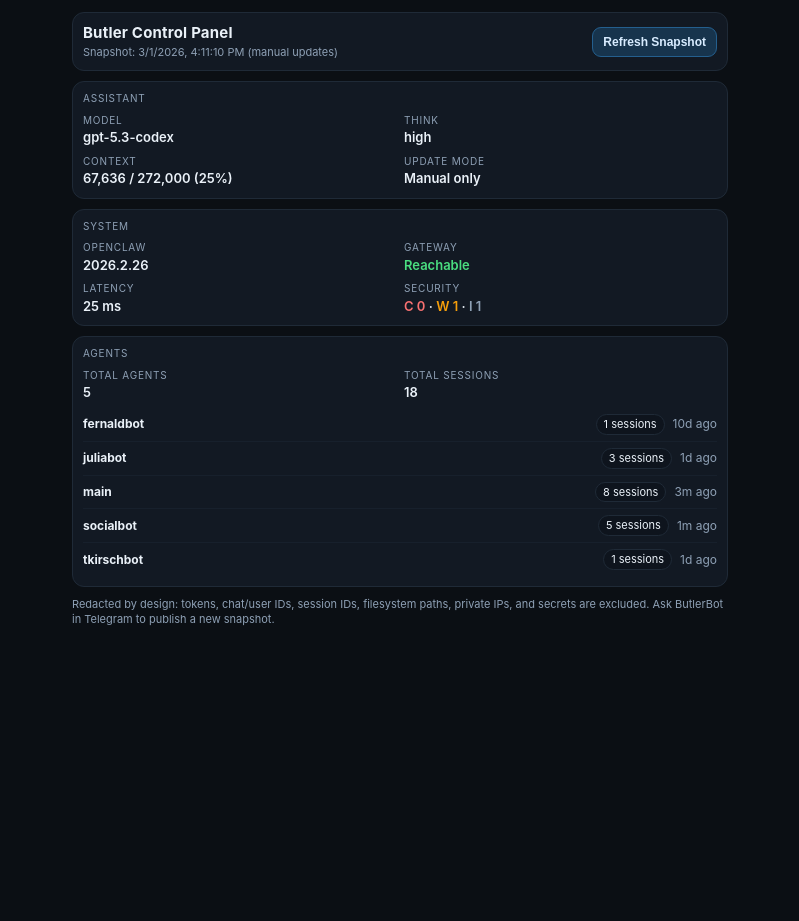
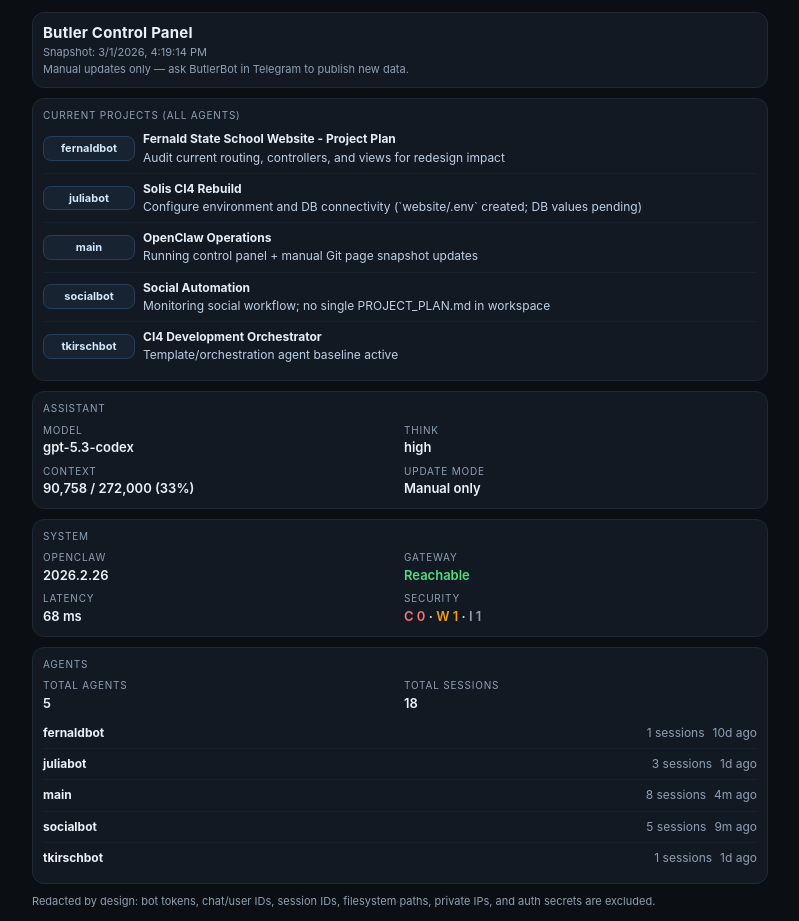
Before and after one commit to tomkirsch/border-bot, a plain HTML site: page index.html in a window 1280 px wide. Shown: the whole page, without its empty margins (240-1039 px from the left). Before the commit the page ends 800 px from the top, so only its background shows below. Drawn offline with Linux system fonts and the light colour scheme.

Commit message:
Move project status to top and remove web refresh button

```diff
--- a/index.html
+++ b/index.html
@@ -11,7 +11,6 @@
       --muted: #8ea0b5;
       --text: #eaf1f8;
       --line: #1f2a37;
-      --accent: #3ea6ff;
       --ok: #4ade80;
       --warn: #f59e0b;
       --bad: #f87171;
@@ -28,7 +27,7 @@
     }
 
     .wrap {
-      max-width: 680px;
+      max-width: 760px;
       margin: 0 auto;
       padding: 12px;
       display: grid;
@@ -42,13 +41,6 @@
       padding: 10px;
     }
 
-    .top {
-      display: flex;
-      align-items: center;
-      justify-content: space-between;
-      gap: 8px;
-    }
-
     h1 {
       margin: 0;
       font-size: 15px;
@@ -60,27 +52,6 @@
       margin-top: 2px;
       font-size: 11px;
       color: var(--muted);
-    }
-
-    button {
-      border: 1px solid #245f8e;
-      background: #17344d;
-      color: #d8ecff;
-      border-radius: 9px;
-      font-size: 12px;
-      font-weight: 600;
-      padding: 7px 10px;
-      cursor: pointer;
-      white-space: nowrap;
-    }
-
-    button:active { transform: translateY(1px); }
-
-    .grid {
-      display: grid;
-      grid-template-columns: 1fr 1fr;
-      gap: 8px;
-      margin-top: 8px;
     }
 
     .k {
@@ -97,29 +68,53 @@
       word-break: break-word;
     }
 
-    .pill {
-      display: inline-block;
-      padding: 2px 7px;
-      border-radius: 999px;
-      font-size: 11px;
-      border: 1px solid var(--line);
-      background: #0e141d;
+    .grid {
+      display: grid;
+      grid-template-columns: 1fr 1fr;
+      gap: 8px;
+      margin-top: 8px;
     }
 
     .row {
       display: grid;
-      grid-template-columns: 1fr auto auto;
       gap: 8px;
       align-items: center;
       font-size: 12px;
-      padding: 6px 0;
+      padding: 7px 0;
       border-bottom: 1px solid #17202c;
     }
 
     .row:last-child { border-bottom: 0; }
 
+    .project-row {
+      grid-template-columns: 92px 1fr;
+    }
+
+    .agent-tag {
+      font-size: 11px;
+      color: #d2e8ff;
+      background: #172331;
+      border: 1px solid #27405a;
+      border-radius: 8px;
+      padding: 4px 6px;
+      text-align: center;
+      font-weight: 700;
+      text-transform: lowercase;
+    }
+
+    .p-name {
+      font-size: 12px;
+      font-weight: 700;
+      color: #e5eef8;
+    }
+
+    .p-status {
+      margin-top: 2px;
+      font-size: 12px;
+      color: #bdd0e5;
+    }
+
     .muted { color: var(--muted); }
-
     .ok { color: var(--ok); }
     .warn { color: var(--warn); }
     .bad { color: var(--bad); }
@@ -137,26 +132,28 @@
       padding: 8px;
       font-size: 12px;
       display: none;
+      margin-top: 8px;
     }
 
-    @media (max-width: 520px) {
+    @media (max-width: 560px) {
       .grid { grid-template-columns: 1fr; }
-      .row { grid-template-columns: 1fr auto; }
-      .row .muted { display: none; }
+      .project-row { grid-template-columns: 1fr; }
+      .agent-tag { width: fit-content; }
     }
   </style>
 </head>
 <body>
   <main class="wrap">
     <section class="card">
-      <div class="top">
-        <div>
-          <h1>Butler Control Panel</h1>
-          <div id="generated" class="sub">Loading snapshot…</div>
-        </div>
-        <button id="reloadBtn" type="button">Refresh Snapshot</button>
-      </div>
+      <h1>Butler Control Panel</h1>
+      <div id="generated" class="sub">Loading snapshot…</div>
+      <div class="sub">Manual updates only — ask ButlerBot in Telegram to publish new data.</div>
       <div id="error" class="err"></div>
+    </section>
+
+    <section class="card">
+      <div class="k">Current Projects (All Agents)</div>
+      <div id="projectRows"></div>
     </section>
 
     <section class="card">
@@ -189,8 +186,7 @@
     </section>
 
     <section class="foot">
-      Redacted by design: tokens, chat/user IDs, session IDs, filesystem paths, private IPs, and secrets are excluded.
-      Ask ButlerBot in Telegram to publish a new snapshot.
+      Redacted by design: bot tokens, chat/user IDs, session IDs, filesystem paths, private IPs, and auth secrets are excluded.
     </section>
   </main>
 
@@ -213,8 +209,33 @@
       el.textContent = text;
     }
 
+    function renderProjects(data) {
+      const rows = $('projectRows');
+      rows.innerHTML = '';
+      const list = data.projects?.items || [];
+      if (!list.length) {
+        rows.innerHTML = '<div class="row muted">No project status data available.</div>';
+        return;
+      }
+
+      list.forEach((p) => {
+        const row = document.createElement('div');
+        row.className = 'row project-row';
+        row.innerHTML = `
+          <div class="agent-tag">${p.id}</div>
+          <div>
+            <div class="p-name">${p.project || 'Unknown project'}</div>
+            <div class="p-status">${p.status || 'No status'}</div>
+          </div>
+        `;
+        rows.appendChild(row);
+      });
+    }
+
     function render(data) {
-      $('generated').textContent = `Snapshot: ${new Date(data.generatedAt).toLocaleString()} (manual updates)`;
+      $('generated').textContent = `Snapshot: ${new Date(data.generatedAt).toLocaleString()}`;
+
+      renderProjects(data);
 
       $('model').textContent = data.assistant?.model ?? '—';
       $('think').textContent = data.assistant?.think ?? '—';
@@ -238,20 +259,20 @@
       (data.agents?.items || []).forEach((a) => {
         const row = document.createElement('div');
         row.className = 'row';
+        row.style.gridTemplateColumns = '1fr auto auto';
         row.innerHTML = `
           <div><strong>${a.id}</strong></div>
-          <div class="pill">${fmtNum(a.sessions)} sessions</div>
+          <div class="muted">${fmtNum(a.sessions)} sessions</div>
           <div class="muted">${a.lastActive || 'unknown'}</div>
         `;
         rows.appendChild(row);
       });
     }
 
-    async function loadSnapshot(cacheBust = false) {
+    async function loadSnapshot() {
       setError('');
-      const url = cacheBust ? `status.json?t=${Date.now()}` : 'status.json';
       try {
-        const res = await fetch(url, { cache: 'no-store' });
+        const res = await fetch('status.json', { cache: 'no-store' });
         if (!res.ok) throw new Error(`HTTP ${res.status}`);
         const data = await res.json();
         render(data);
@@ -260,8 +281,7 @@
       }
     }
 
-    $('reloadBtn').addEventListener('click', () => loadSnapshot(true));
-    loadSnapshot(false);
+    loadSnapshot();
   </script>
 </body>
 </html>
--- a/status.json
+++ b/status.json
@@ -1,6 +1,6 @@
 {
   "schema": "border-bot-status-v1",
-  "generatedAt": "2026-03-01T16:11:10Z",
+  "generatedAt": "2026-03-01T16:19:14Z",
   "updateMode": "manual-request-only",
   "redaction": {
     "note": "Sensitive fields removed before publish.",
@@ -18,10 +18,39 @@
     "model": "gpt-5.3-codex",
     "think": "high",
     "context": {
-      "usedTokens": 67636,
+      "usedTokens": 90758,
       "limitTokens": 272000,
-      "percentUsed": 25
+      "percentUsed": 33
     }
+  },
+  "projects": {
+    "items": [
+      {
+        "id": "fernaldbot",
+        "project": "Fernald State School Website - Project Plan",
+        "status": "Audit current routing, controllers, and views for redesign impact"
+      },
+      {
+        "id": "juliabot",
+        "project": "Solis CI4 Rebuild",
+        "status": "Configure environment and DB connectivity (`website/.env` created; DB values pending)"
+      },
+      {
+        "id": "main",
+        "project": "OpenClaw Operations",
+        "status": "Running control panel + manual Git page snapshot updates"
+      },
+      {
+        "id": "socialbot",
+        "project": "Social Automation",
+        "status": "Monitoring social workflow; no single PROJECT_PLAN.md in workspace"
+      },
+      {
+        "id": "tkirschbot",
+        "project": "CI4 Development Orchestrator",
+        "status": "Template/orchestration agent baseline active"
+      }
+    ]
   },
   "system": {
     "openclawVersion": "2026.2.26",
@@ -29,7 +58,7 @@
     "gateway": {
       "mode": "local",
       "reachable": true,
-      "latencyMs": 25,
+      "latencyMs": 68,
       "serviceState": "running"
     },
     "security": {
@@ -55,12 +84,12 @@
       {
         "id": "main",
         "sessions": 8,
-        "lastActive": "3m ago"
+        "lastActive": "4m ago"
       },
       {
         "id": "socialbot",
         "sessions": 5,
-        "lastActive": "1m ago"
+        "lastActive": "9m ago"
       },
       {
         "id": "tkirschbot",
```
Also changed, not shown: 2 other files.
